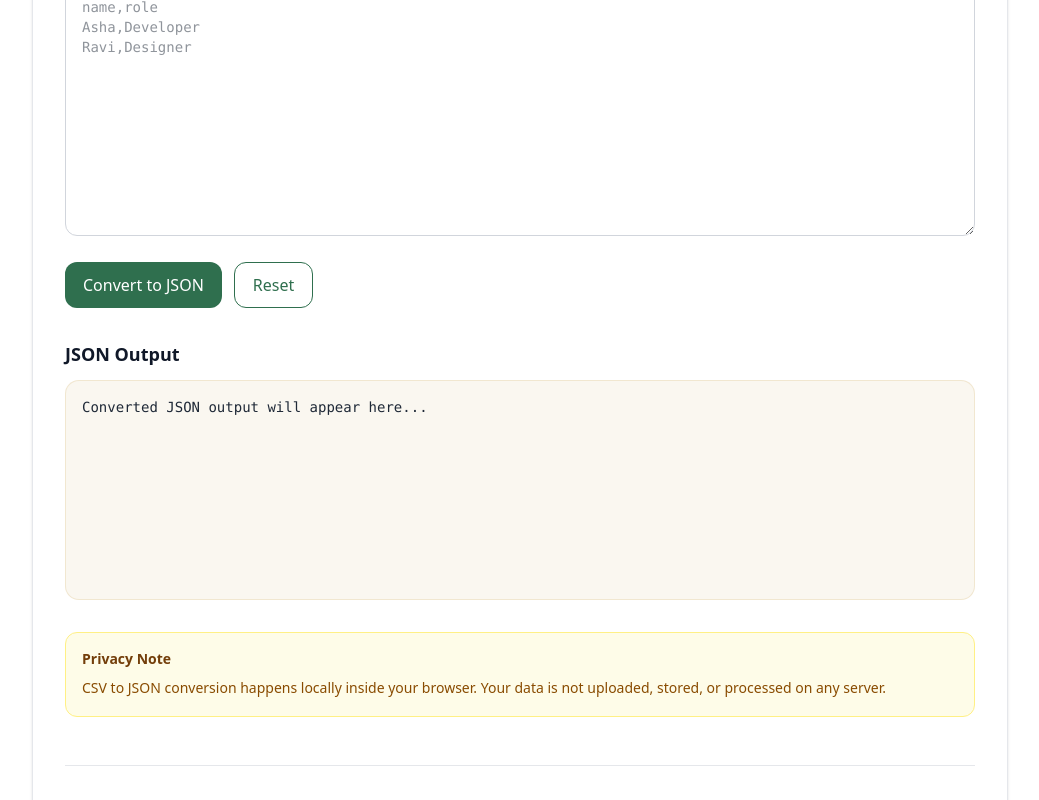
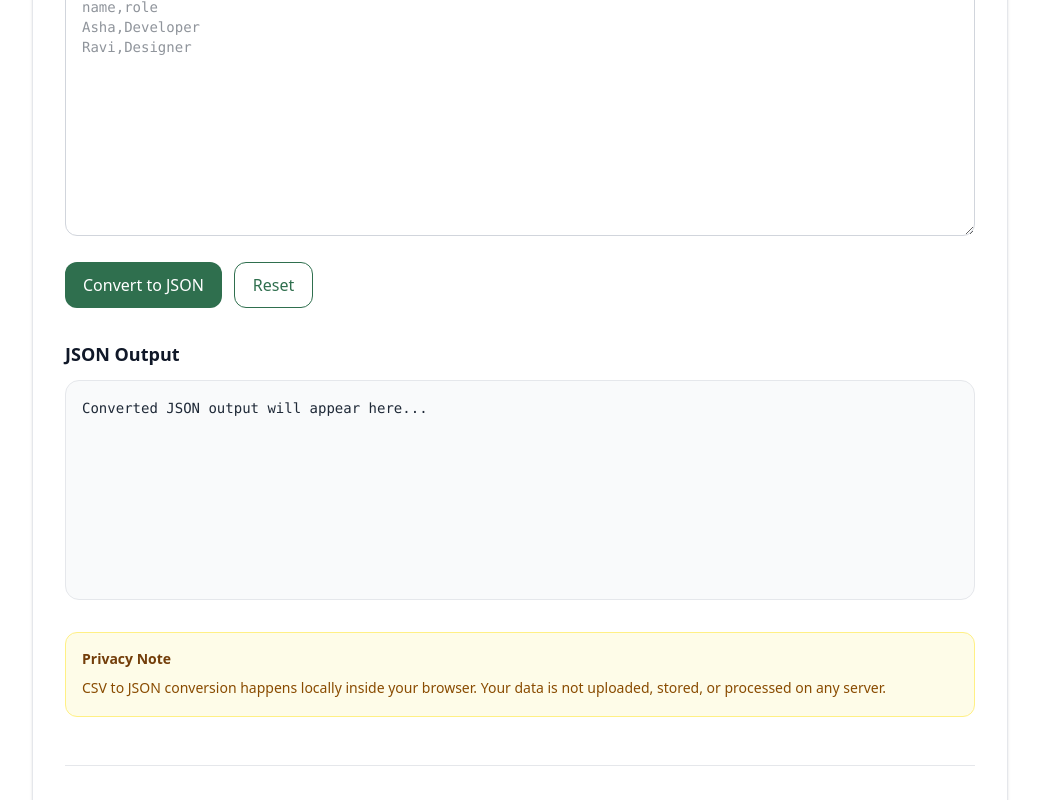
Before and after one commit to vaarunsonawwane-ops/yoryantra-new, a Next.js app: page /tools/csv-to-json in a window 1280 px wide. Shown: the part 455-1255 px from the top of the page, without its empty margins (120-1159 px from the left). Built offline with nearby package versions, Linux system fonts and the light colour scheme.

Commit message:
Globals.css update Yoryantra V2 guidelines

```diff
--- a/app/globals.css
+++ b/app/globals.css
@@ -33,10 +33,21 @@ body {
 ========================================= */
 
 .yoryantra-output {
-  background-color: var(--light-bg);
-  border: 1px solid rgba(200, 155, 60, 0.18);
+  background-color: #f9fafb; /* gray-50 */
+  border: 1px solid #e5e7eb; /* gray-200 */
   border-radius: 14px;
   padding: 16px;
+
+  color: #1f2937; /* gray-800 */
+  line-height: 1.7;
+
+  min-height: 220px;
+
+  overflow: auto;
+  white-space: pre-wrap;
+  word-break: break-word;
+
+  display: block;
 }
 
 /* =========================================
```
